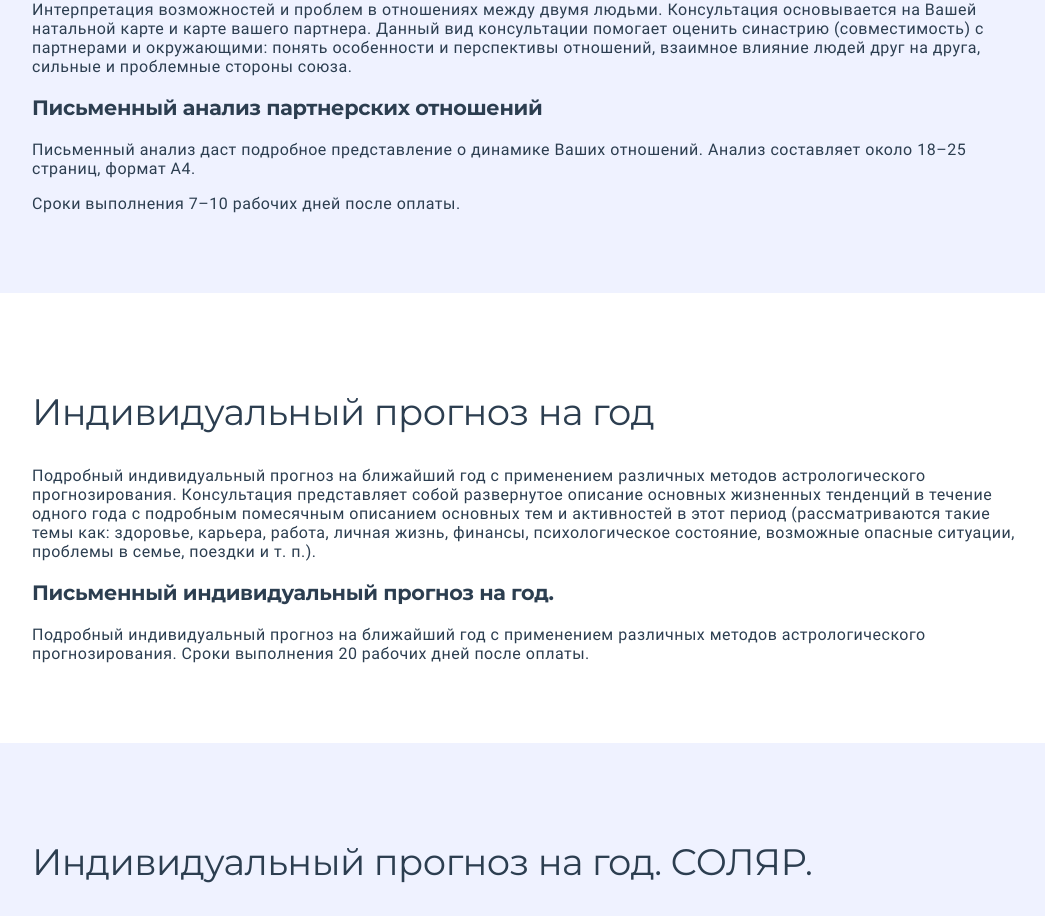
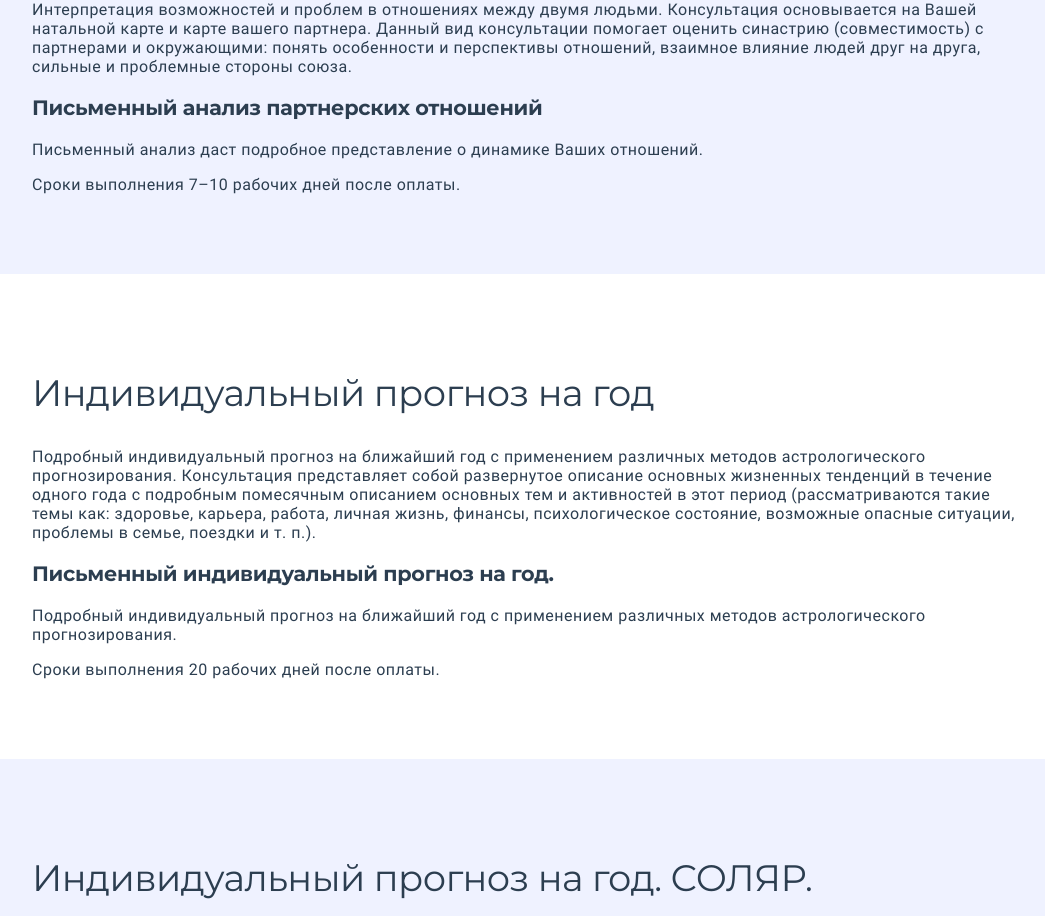
Before and after one commit to mamazur/diana-vue, a Vue app: page /offer in a window 1280 px wide. Shown: the part 2166-3082 px from the top of the page, without its empty margins (112-1157 px from the left). Built offline with nearby package versions, Linux system fonts and the light colour scheme.

Commit message:
Text fix

```diff
--- a/src/locale/de.json
+++ b/src/locale/de.json
@@ -49,7 +49,7 @@
     "time3": "Lieferzeit 3-5 Werktage nach Zahlungseingang",
     "p_title": "Persönlichkeitsanalyse. Psychologisches Porträt einer Person.",
     "hor_1": "Persönliche astrologische Beratung anhand Ihres Geburtshoroskops. Hier besprechen wir das psychologische Porträt einer Person: Aszendent - als Maske der Persönlichkeit, des Lebens und der Selbstverwirklichung, der spirituellen Bedürfnisse und der unterbewussten Stimmung einer Person, der Vorlieben und Wünsche sowie der Antworten auf Fragen, die Sie derzeit beschäftigen. In einem Vorgespräch finden wir gemeinsam heraus, was im Horoskop studiert werden muss, damit die Beratung Ihnen den größtmöglichen Nutzen bringt.",
-    "hor_2": "Qualitative Analyse ohne Beratung. Eine detaillierte Beschreibung des psychologischen Porträts einer Person und wichtiger Bereiche Ihres Lebens: Arbeit, Gesundheit, persönliche Lebenspräferenzen, starke und schwache Charaktereigenschaften und andere Facetten Ihrer Persönlichkeit. Die Beschreibung eignet sich ideal als Geschenkoption, und um sich ein erstes Bild vom eigenen Horoskop zu machen. Die Persönlichkeitsanalyse umfasst etwa 33-40 Seiten im A4-Format.",
+    "hor_2": "Qualitative Analyse ohne Beratung. Eine detaillierte Beschreibung des psychologischen Porträts einer Person und wichtiger Bereiche Ihres Lebens: Arbeit, Gesundheit, persönliche Lebenspräferenzen, starke und schwache Charaktereigenschaften und andere Facetten Ihrer Persönlichkeit. Die Beschreibung eignet sich ideal als Geschenkoption, und um sich ein erstes Bild vom eigenen Horoskop zu machen.",
     "ch_title": "Kinderhoroskop",
     "hor_ch_1": "Kinderhoroskope richten sich hauptsächlich an Eltern. Da sich Kinder noch in der Entwicklung befinden, befasst sich die Analyse des Horoskops in erster Linie mit den Möglichkeiten, Neigungen und Bedürfnissen des Kindes. Ein Astrologe kann Eltern Unterstützung, hilfreiche Informationen und Ideen bieten.",
     "hor_ch_2": "Analyse des Geburtshoroskops des Kindes ohne Rücksprache. Eine vollständige Beschreibung vermittelt ein sensibles und verantwortungsbewusstes Verständnis für die Welt Ihres Kindes, sein Temperament und seine individuellen Bedürfnisse in Bezug auf Sicherheit und Wachstum. Wenn Ihr Kind ein kleiner Mensch wird, entwickelt es sich immer mehr zu einer selbstständigen Person. Damit verbundene Probleme und Chancen in der Beziehung zwischen Ihnen und Ihrem Kind werden im Beratungsgespräch betrachtet und ggf. Lösungen erarbeitet.",
@@ -58,11 +58,11 @@
     "ps_title": "Partnerschaftsanalyse",
     "ps_title_2": "Schriftliche Partnerschaftsanalyse.",
     "ps_1": "Interpretation von Chancen und Problemen in einer Beziehung zwischen zwei Menschen. Die Beratung basiert auf Ihrem Geburtshoroskop und dem Ihres Partners. Diese Art der Beratung hilft, die Synastrie (Verträglichkeit) mit Partnern und anderen einzuschätzen: die Merkmale und Perspektiven von Beziehungen, den gegenseitigen Einfluss der Menschen aufeinander, die Stärken und problematischen Aspekte der Gewerkschaft zu verstehen.",
-    "ps_2": "Eine schriftliche Analyse gibt ein detailliertes Bild von der Dynamik Ihrer Beziehung. Die Analyse umfasst etwa 18–25 Seiten im A4-Format.",
+    "ps_2": "Eine schriftliche Analyse gibt ein detailliertes Bild von der Dynamik Ihrer Beziehung.",
     "pr_title": "Individuelle Jahresprognose",
     "pr_title_2": "Detaillierte individuelle Jahresprognose",
     "pr_1": "Eine detaillierte individuelle Prognose für das nächste Jahr mit verschiedenen Methoden der astrologischen Prognose. Die Beratung ist eine detaillierte Beschreibung der wichtigsten Lebenstrends für ein Jahr mit einer detaillierten monatlichen Beschreibung der wichtigsten Themen und Aktivitäten in diesem Zeitraum (als solche Themen werden berücksichtigt: Gesundheit, Karriere, Arbeit, Privatleben, Finanzen, psychische Verfassung, möglich gefährliche Situationen, Probleme in der Familie, Reisen usw.).",
-    "pr_2": "Eine detaillierte individuelle Prognose für das nächste Jahr mit verschiedenen Methoden der astrologischen Prognose. Lieferzeit 20 Werktage nach Zahlung.",
+    "pr_2": "Eine detaillierte individuelle Prognose für das nächste Jahr mit verschiedenen Methoden der astrologischen Prognose.",
     "prs_title": "Individuelle Jahresprognose. SOLAR",
     "prs_1": "Eine individuelle Jahresprognose gibt eine klare Vorstellung davon, welche Ereignisse, Lebensbereiche und Beziehungen wichtig sein werden, sie zeigt die wichtigsten Trends des Jahres an und hilft Ihnen, die richtige Richtung für Ihre Bewegung im Laufe des Jahres zu wählen.",
     "prs_2": "Diese Prognosemethode ist eine der prädiktiven Methoden, ein integrierter Ansatz, den ich verwende, um eine Jahresprognose zu erstellen. Mit der SOLAR-Technik können Sie eine geeignete Stadt für eine Geburtstagsfeier auswählen und dadurch nicht nur die Ereignishaftigkeit verändern, sondern auch Ihre Stimmung und schicksalhaften Momente verbessern!",
--- a/src/locale/ru.json
+++ b/src/locale/ru.json
@@ -49,7 +49,7 @@
     "time3": "Сроки выполнения 3–5 рабочих дней после оплаты.",
     "p_title": "Персональный гороскоп",
     "hor_1": "Персональная астрологическая консультация основывается на Bашей натальной карте. Здесь мы обсудим психологический портрет личности: Асцендент - как маска личноcти, жизнь и самореализация, душевные потребности и подсознательный настрой человека, вкусы и желания, a также ответы на вопросы, которые в настоящее время волнуют Bас. В предварительном разговоре мы вместе выясним, что необходимо изучить в гороскопе, чтобы консультация принесла Bам максимальную пользу.",
-    "hor_2": "Качественный анализ без консультации. Подробное описание психологического портрета личности и важных сфер Bашей жизни: работу, здоровье, предпочтения в личной жизни, сильные и слабые черты характера и прочие грани Вашей личности. Описание идеально подходит как подарочный вариант, так и для того, чтобы получить первое представление о собственном гороскопе. Анализ личности занимает около 33–40 страниц, формат А4.",
+    "hor_2": "Качественный анализ без консультации. Подробное описание психологического портрета личности и важных сфер Bашей жизни: работу, здоровье, предпочтения в личной жизни, сильные и слабые черты характера и прочие грани Вашей личности. Описание идеально подходит как подарочный вариант, так и для того, чтобы получить первое представление о собственном гороскопе.",
     "ch_title": "Гороскоп ребенка",
     "hor_ch_1": "Детские гороскопы ориентированы в основном на родителей. Поскольку дети все еще развиваются, анализ гороскопа в первую очередь касается потенциала, наклонностей и потребностей ребенка. Астролог может предоставить поддержку, полезную информацию и идеи для родителей.",
     "hor_ch_2": "Анализ натальной карты ребенка без консультации. Полное описание обеспечивает чуткое и ответственное понимание мира Bашего ребенка, его темперамента и его индивидуальных потребностей с точки зрения безопасности и роста. По мере того, как Bаш ребенок становится маленькой личностью, он все больше и больше развивается в независимую личность. Проблемы и возможности, связанные с этим в отношениях между Bами и Bашим ребенком, рассматриваются во время консультации и, при необходимости, вырабатываются решения.",
@@ -58,11 +58,11 @@
     "ps_title": "Партнерство. Синастрический анализ",
     "ps_title_2": "Письменный анализ партнерских отношений",
     "ps_1": "Интерпретация возможностей и проблем в отношениях между двумя людьми. Консультация основывается на Bашей натальной карте и карте вашего партнера. Данный вид консультации помогает оценить синастрию (совместимость) с партнерами и окружающими: понять особенности и перспективы отношений, взаимное влияние людей друг на друга, сильные и проблемные стороны союза.",
-    "ps_2": "Письменный анализ даст подробное представление о динамике Bаших отношений. Aнализ составляет около 18–25 страниц, формат А4.",
+    "ps_2": "Письменный анализ даст подробное представление о динамике Bаших отношений.",
     "pr_title": "Индивидуальный прогноз на год",
     "pr_title_2": "Письменный индивидуальный прогноз на год. ",
     "pr_1": "Подробный индивидуальный прогноз на ближайший год с применением различных методов астрологического прогнозирования. Консультация представляет собой развернутое описание основных жизненных тенденций в течение одного года с подробным помесячным описанием основных тем и активностей в этот период (рассматриваются такие темы как: здоровье, карьера, работа, личная жизнь, финансы, психологическое состояние, возможные опасные ситуации, проблемы в семье, поездки и т. п.).",
-    "pr_2": "Подробный индивидуальный прогноз на ближайший год с применением различных методов астрологического прогнозирования. Сроки выполнения 20 рабочих дней после оплаты.",
+    "pr_2": "Подробный индивидуальный прогноз на ближайший год с применением различных методов астрологического прогнозирования.",
     "prs_title": "Индивидуальный прогноз на год. СОЛЯР.",
     "prs_1": "Многие люди любят отмечать свой день рождения в новом интересном месте, городе, стране... Знаете ли вы, что от того, где Вы находились в день рождения, в какой-то мере зависит Ваша судьба? Каждый год, в день рождения у каждого из нас закладывается новая персональная программа на следующий год. В этот момент происходит возвращение Солнца в свое натальное положение, т.е. в туже минуту и секунду, в котором оно находилось в день рождения. В астрологии этот метод прогноза называется Соляр. Изменив место встречи Соляра появляется возможность изменения основной темы года и важных сфер жизни. Например, встречая день рождения в Лондоне акцентируется тема карьеры...но если же Вы решите встретить свой особый праздник,  например, в Берлине, то своим выбором, непроизвольно, можете повлиять на тему отношений и изменить свою личную жизнь... Самое подходящее время для выбора и составления Соляра- это за 1-3 месяца до Вашего Дня Рождения!",
     "prs_2": "Этот метод прогноза- один из прогностических методов, комплексного подхода, который я использую для составления годового прогноза. При помощи методики Соляра можно выбрать подходящий город для встречи дня рождения, тем самым изменить не только событийность, но и улучшить душевное состояние и судьбоносные моменты!",
--- a/src/views/OfferPage.vue
+++ b/src/views/OfferPage.vue
@@ -77,6 +77,7 @@
           <p>
             {{ $t("offer_more.pr_2") }}
           </p>
+          <p>{{ $t("offer_more.time2") }}</p>
         </div>
       </div>
       <div class="container_offer_det">
```
